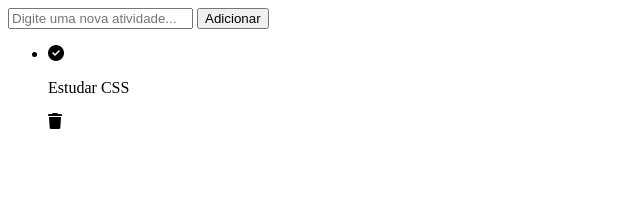
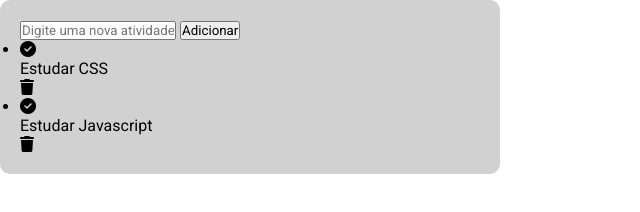
Before and after one commit to lenicio/UBE231AMTDS_TODO, a plain HTML site: page index.html in a window 1280 px wide. Shown: the whole page, without its empty margins (0-640 px from the left). Drawn offline with Linux system fonts and the light colour scheme.

Commit message:
Inserção de Fontes e Design de borda

```diff
--- a/index.html
+++ b/index.html
@@ -6,8 +6,17 @@
   <meta name="viewport" content="width=device-width, initial-scale=1.0">
   <title>Todo-List</title>
 
+  <!-- CSS -->
+  <link rel="stylesheet" href="styles/style.css">
+
   <!-- Font Awesome -->
   <link rel="stylesheet" href="https://cdnjs.cloudflare.com/ajax/libs/font-awesome/6.5.1/css/all.min.css" integrity="sha512-DTOQO9RWCH3ppGqcWaEA1BIZOC6xxalwEsw9c2QQeAIftl+Vegovlnee1c9QX4TctnWMn13TZye+giMm8e2LwA==" crossorigin="anonymous" referrerpolicy="no-referrer" />
+
+  <!-- Google Fonts -->
+  <link rel="preconnect" href="https://fonts.googleapis.com">
+  <link rel="preconnect" href="https://fonts.gstatic.com" crossorigin>
+  <link href="https://fonts.googleapis.com/css2?family=Roboto:wght@400;700&display=swap" rel="stylesheet">
+
 </head>
 
 <body>
@@ -21,10 +30,14 @@
         <p>Estudar CSS</p>
         <i class="fa-solid fa-trash"></i>
       </li>
+
+      <li>
+        <i class="fa-solid fa-circle-check"></i>
+        <p>Estudar Javascript</p>
+        <i class="fa-solid fa-trash"></i>
+      </li>
     </ul>
-
   </div>
-
 </body>
 
 </html>
--- /dev/null
+++ b/styles/style.css
@@ -0,0 +1,13 @@
+* {
+  margin: 0;
+  padding: 0;
+  box-sizing: border-box;
+  font-family: "Roboto", sans-serif;
+}
+
+.container {
+  background-color: #d1d1d1;
+  width: 500px;
+  border-radius: 10px;
+  padding: 20px;
+}
```
